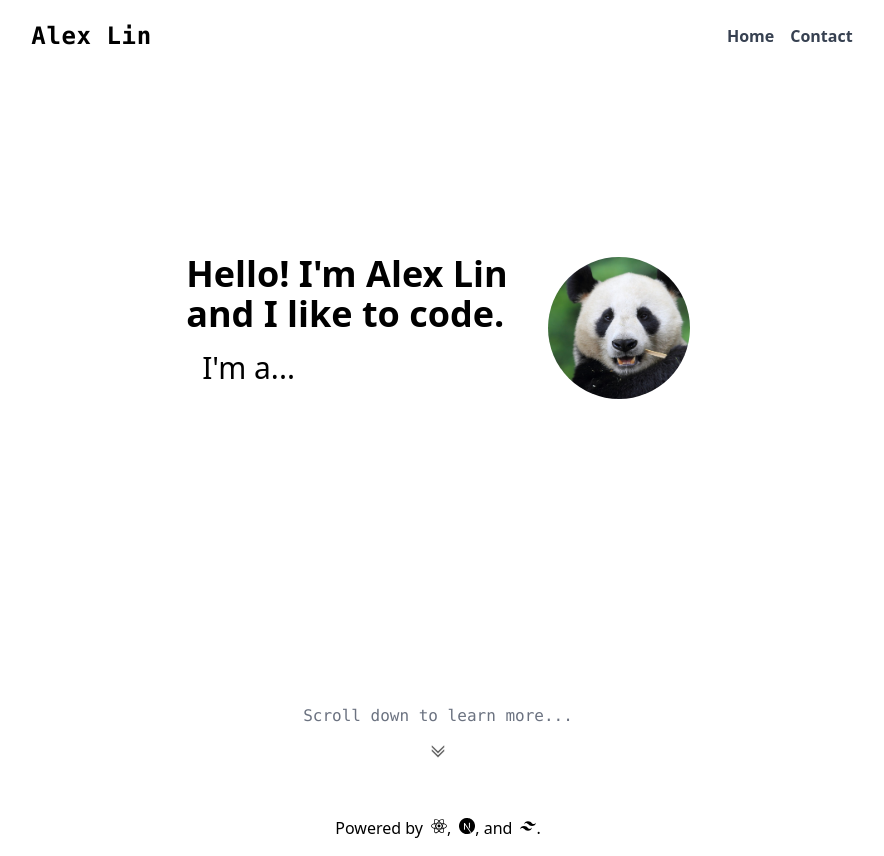
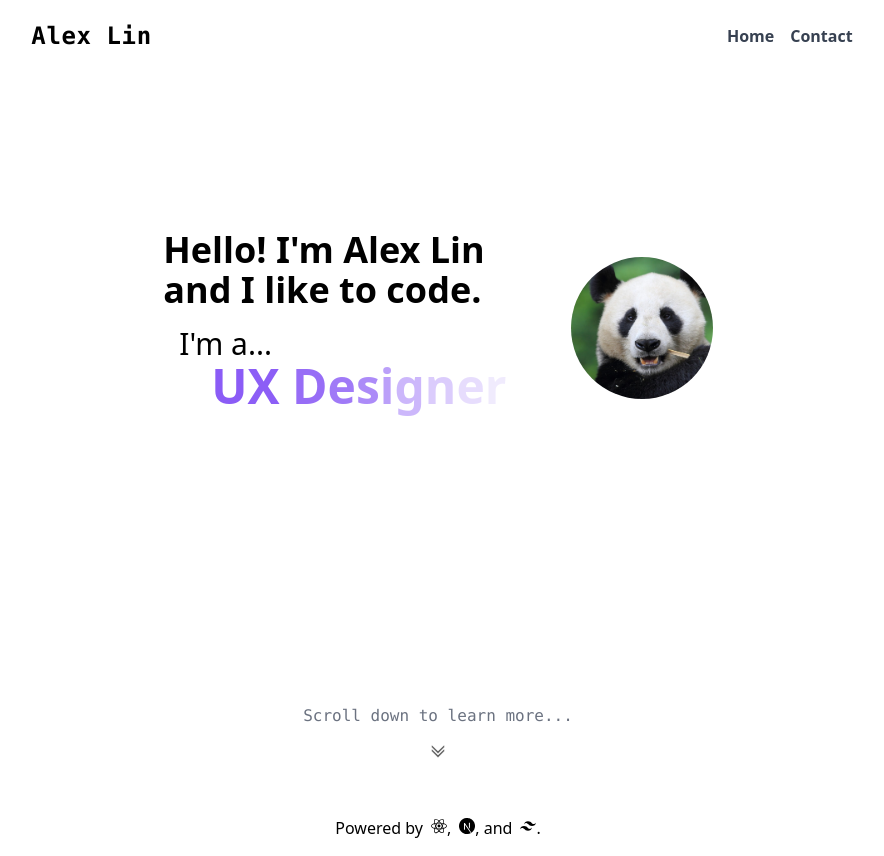
Before and after one commit to alxn3/alxn3.github.io, a Next.js app: page / in a window 1280 px wide. Shown: the whole page, without its empty margins (202-1086 px from the left). Built offline with nearby package versions, Linux system fonts and the light colour scheme.

Commit message:
Add shifting text

```diff
--- a/package.json
+++ b/package.json
@@ -9,6 +9,7 @@
     "lint": "next lint"
   },
   "dependencies": {
+    "framer-motion": "^4.1.17",
     "next": "11.1.2",
     "react": "17.0.2",
     "react-dom": "17.0.2",
--- /dev/null
+++ b/src/components/motion-text.tsx
@@ -0,0 +1,38 @@
+import { AnimationControls, motion, TargetAndTransition, VariantLabels } from 'framer-motion';
+import { AnimationDefinition } from 'framer-motion/types/render/utils/animation';
+
+type Props = {
+  word: string;
+  maxLength: number;
+  animate: boolean | TargetAndTransition | AnimationControls | VariantLabels;
+  onAnimationComplete?: (definition: AnimationDefinition) => void;
+  className?: string;
+};
+
+const MotionText: React.FC<Props> = ({
+  word,
+  maxLength,
+  animate,
+  onAnimationComplete,
+  className,
+}) => {
+  return (
+    <motion.span className={`absolute ${className || ''}`}>
+      {Array.from(Array(maxLength)).map((_, i) => (
+        <motion.span
+          key={i}
+          custom={i}
+          initial={{ opacity: 0 }}
+          animate={animate}
+          onAnimationComplete={(def) => {
+            i == 0 && onAnimationComplete(def);
+          }}
+        >
+          {word[i]}
+        </motion.span>
+      ))}
+    </motion.span>
+  );
+};
+
+export default MotionText;
--- /dev/null
+++ b/src/components/shifting-text.tsx
@@ -0,0 +1,76 @@
+import { useAnimation } from 'framer-motion';
+import { ControlsAnimationDefinition } from 'framer-motion/types/animation/types';
+import { useEffect, useState } from 'react';
+import MotionText from './motion-text';
+
+type Props = {
+  words?: string[];
+  className?: string;
+  colors?: string[];
+};
+
+const ShiftingText: React.FC<Props> = ({
+  words = ['This', 'Is', 'Sample', 'Text'],
+  className,
+  colors,
+}) => {
+  const [oddWordIndex, setOddWordIndex] = useState(0);
+  const [evenWordIndex, setEvenWordIndex] = useState(words.length > 1 ? 1 : 0);
+  const LONGEST_WORD = words.reduce((a, b) => (a.length > b.length ? a : b));
+  const MAX_LENGTH = LONGEST_WORD.length;
+  const controlOdd = useAnimation();
+  const controlEven = useAnimation();
+
+  const duration = 2;
+  const stagger = 0.15;
+  const spacing = 0.5;
+  const animation: ControlsAnimationDefinition = (i) => ({
+    opacity: [0, 1],
+    transition: {
+      repeat: 1,
+      repeatType: 'mirror',
+      delay: i * stagger,
+      duration: duration,
+    },
+  });
+  const calcDelay = (len) => (duration + spacing) * 1000;
+  useEffect(() => {
+    controlOdd.start(animation);
+    setTimeout(
+      () => controlEven.start(animation),
+      calcDelay(words[oddWordIndex].length) + (duration * 1000) / 2
+    );
+    return () => controlOdd.stop();
+  }, []);
+  return (
+    <span className={`relative ${className}`}>
+      <MotionText
+        word={words[oddWordIndex]}
+        maxLength={MAX_LENGTH}
+        animate={controlOdd}
+        onAnimationComplete={() =>
+          setTimeout(() => {
+            controlOdd.start(animation);
+            setOddWordIndex((oddWordIndex + 2) % words.length);
+          }, calcDelay(words[oddWordIndex].length))
+        }
+        className={(colors && colors[oddWordIndex]) || ''}
+      />
+      <MotionText
+        word={words[evenWordIndex]}
+        maxLength={MAX_LENGTH}
+        animate={controlEven}
+        onAnimationComplete={() =>
+          setTimeout(() => {
+            controlEven.start(animation);
+            setEvenWordIndex((evenWordIndex + 2) % words.length);
+          }, calcDelay(words[evenWordIndex].length))
+        }
+        className={(colors && colors[evenWordIndex]) || ''}
+      />
+      {/* Don't get rid of pr-2, it breaks the code for some reason. */}
+      <span className="opacity-0 pr-2">{LONGEST_WORD}</span>
+    </span>
+  );
+};
+export default ShiftingText;
--- a/src/pages/index.tsx
+++ b/src/pages/index.tsx
@@ -3,6 +3,7 @@ import { BsChevronDoubleDown } from 'react-icons/bs';
 import Image from 'next/image';
 import profilePic from 'public/panda.jpg';
 import Footer from 'src/components/footer';
+import ShiftingText from 'src/components/shifting-text';
 
 const Home = () => {
   return (
@@ -15,7 +16,14 @@ const Home = () => {
               <br />
               and I like to code.
             </h1>
-            <p className="text-2xl sm:text-3xl p-4 font-light">I&apos;m a...</p>
+            <div className="p-4">
+              <p className="text-2xl sm:text-3xl font-light">I&apos;m a...</p>
+              <ShiftingText
+                className="text-5xl font-black ml-8"
+                words={['Programmer', 'UX Designer', 'Engineer', 'Student']}
+                colors={['text-red-500', 'text-purple-500', 'text-yellow-500', 'text-pink-600']}
+              />
+            </div>
           </div>
           <div className="w-1/4 lg:w-1/6">
             <Image
@@ -29,8 +37,10 @@ const Home = () => {
           </div>
         </div>
         <div className="flex flex-col items-center space-y-4">
-          <p className="font-mono text-gray-500">Scroll down to learn more...</p>
-          <BsChevronDoubleDown className="animate-bounce"/>
+          <p className="font-mono text-gray-500">
+            Scroll down to learn more...
+          </p>
+          <BsChevronDoubleDown className="animate-bounce" />
         </div>
       </div>
       <Footer />
```
Also changed, not shown: 1 other file (tests, documents, lock files or other folders).
